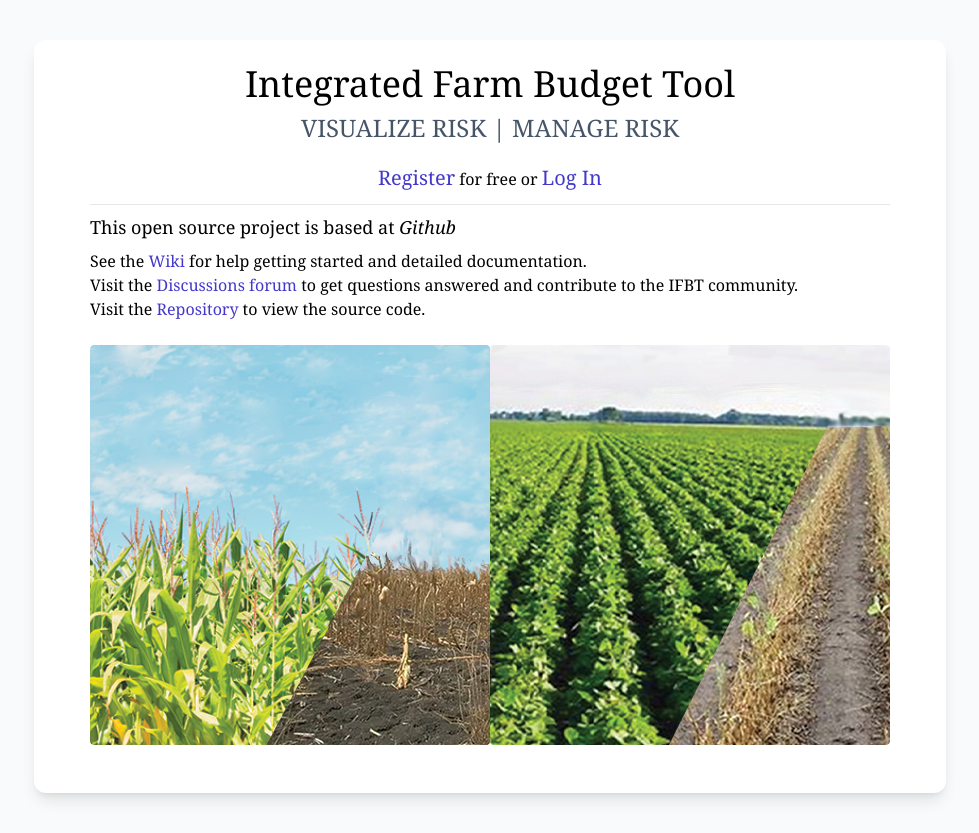
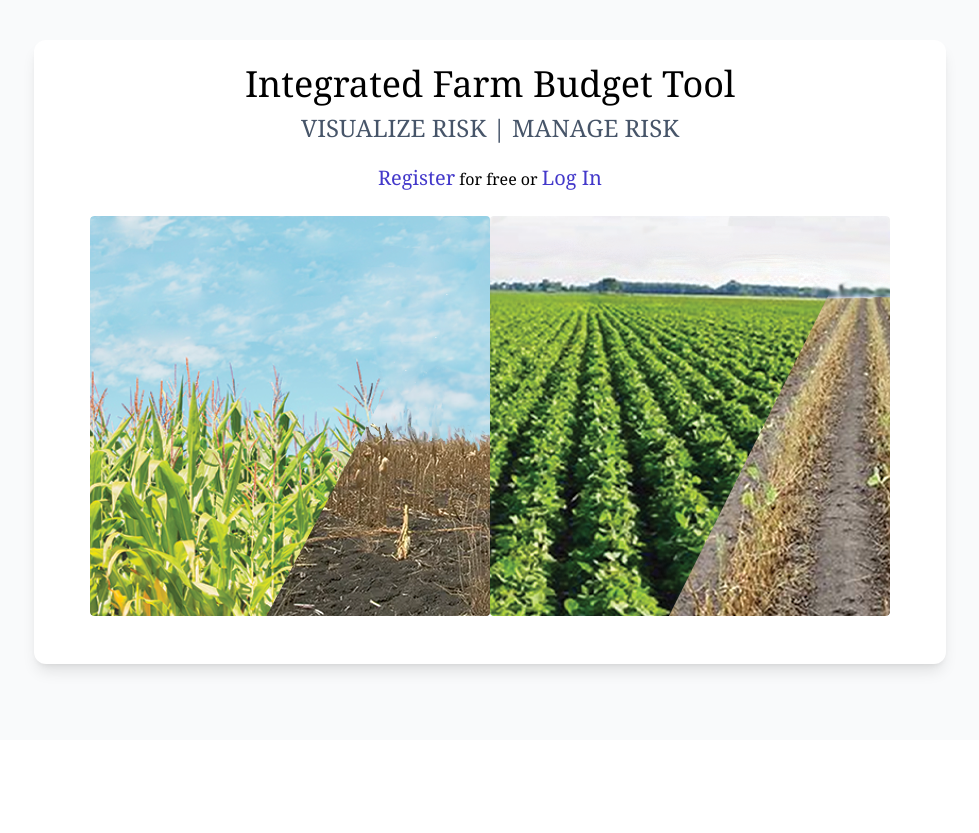
Before and after one commit to ddrake/Integrated_Farm_Budget_Tool, a Django app: page / in a window 1280 px wide. Shown: the part 60-893 px from the top of the page, without its empty margins (150-1129 px from the left). After the commit the page ends 736 px from the top, so only its background shows below. Run offline with Django 4.2, Linux system fonts and the light colour scheme; some libraries are stand-ins or nearby versions.

Commit message:
Simplify home page, move wiki and discussions links to top nav bar

```diff
--- a/main/templates/main/base.html
+++ b/main/templates/main/base.html
@@ -40,6 +40,19 @@
           >
             My Farm Years
           </a>
+          <a
+            href="https://github.com/ddrake/Integrated_Farm_Budget_Tool/wiki"
+            target="_blank"
+            class="block mt-4 sm:inline-block sm:mt-0 text-teal-200 hover:text-white ml-4"
+            >
+            Info</a>
+          <a
+            href="https://github.com/ddrake/Integrated_Farm_Budget_Tool/discussions"
+            target="_blank"
+            class="block mt-4 sm:inline-block sm:mt-0 text-teal-200 hover:text-white ml-4"
+            >
+            Help
+          </a>
           {% endif %}
         </div>
         <div>
--- a/main/templates/main/index.html
+++ b/main/templates/main/index.html
@@ -23,30 +23,12 @@
     <div class="mt-2 px-8">
       {% if not user.is_authenticated %}
         <div class="text-center">
-        <a class="text-xl text-indigo-700 hover:text-indigo-500"
-           href="{% url 'register' %}">Register</a> for free or
-        <a class="text-xl text-indigo-700 hover:text-indigo-500"
-           href="{% url 'login' %}">Log In</a>
-        <br>
-        <hr class="slate-500 mt-3 mb-2">
-      </div>
+          <a class="text-xl text-indigo-700 hover:text-indigo-500"
+             href="{% url 'register' %}">Register</a> for free or
+          <a class="text-xl text-indigo-700 hover:text-indigo-500"
+             href="{% url 'login' %}">Log In</a>
+        </div>
       {% endif %}
-
-      <p class="text-lg mb-2">This open source project is based at <em>Github</em></p>
-      <ul class="text-base">
-        <li>See the <a class="text-indigo-700 hover:text-indigo-500"
-               href="https://github.com/ddrake/Integrated_Farm_Budget_Tool/wiki">
-            Wiki</a> for help getting started and detailed documentation.
-        </li>
-        <li>Visit the <a class="text-indigo-700 hover:text-indigo-500"
-               href="https://github.com/ddrake/Integrated_Farm_Budget_Tool/discussions">
-            Discussions forum
-          </a> to get questions answered and contribute to the IFBT community.
-        </li>
-        <li>Visit the <a class="text-indigo-700 hover:text-indigo-500"
-               href="https://github.com/ddrake/Integrated_Farm_Budget_Tool">
-            Repository</a> to view the source code.
-        </li>
     </div>
     <div id="app" class="max-w-screen-lg mx-auto px-4 md:px-8 py-6 transition-all duration-500 ease-linear">
       <div class="w-[800px] mx-auto">
@@ -70,7 +52,7 @@ var slidesContainer = document.querySelector(".slides-container");
 var slideWidth = slidesContainer.querySelector(".slide").clientWidth;
 var index = 1;
 function nextSlide() {
-  console.log("index is " + index)
+  // console.log("index is " + index)
   index += 1;
   if (index > 3) {
     index = 1;
```
